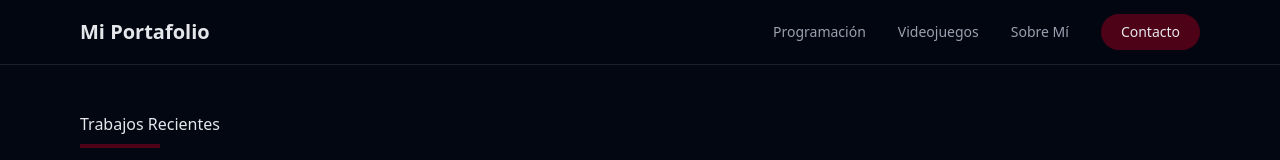
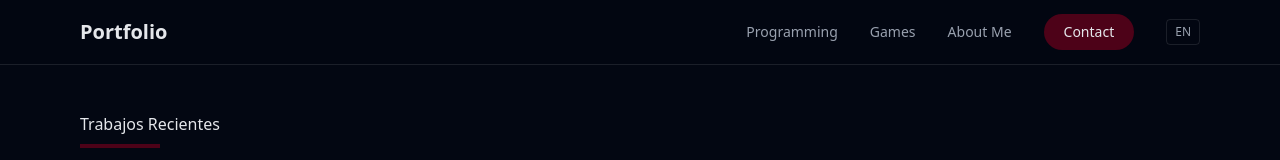
Before and after one commit to JacobHdez/jacobhdez.github.io, a Vue app: page / in a window 1280 px wide. Shown: the top 160 px of the page. Built offline with nearby package versions, Linux system fonts and the light colour scheme.

Commit message:
feat: add button to toggle language, and modify header text

```diff
--- a/src/components/Header.vue
+++ b/src/components/Header.vue
@@ -1,8 +1,13 @@
 <script setup lang="ts">
 import { ref } from 'vue'
+import { useI18n } from 'vue-i18n'
 
+const { locale } = useI18n()
 const isMenuOpen = ref(false)
 
+const toggleLanguage = () => {
+  locale.value = locale.value === 'es' ? 'en' : 'es'
+}
 const toggleMenu = () => {
   isMenuOpen.value = !isMenuOpen.value
 }
@@ -13,16 +18,32 @@ const toggleMenu = () => {
   <nav class="max-w-6xl mx-auto px-4">
     <div class="flex items-center justify-between h-16">
       <a href="/" class="text-xl font-bold text-gray-200 hover:text-rose-950 transition-colors">
-        Mi Portafolio
+        {{ $t('title') }}
       </a>
 
       <div class="hidden md:flex space-x-8 items-center text-sm font-medium text-gray-400">
-        <a href="/" class="hover:text-gray-200 transition-colors">Programación</a>
-        <a href="/" class="hover:text-gray-200 transition-colors">Videojuegos</a>
-        <a href="/" class="hover:text-gray-200 transition-colors">Sobre Mí</a>
+        <a href="/" class="hover:text-gray-200 transition-colors">{{ $t('header.prog') }}</a>
+        <a href="/" class="hover:text-gray-200 transition-colors">{{ $t('header.games') }}</a>
+        <a href="/" class="hover:text-gray-200 transition-colors">{{ $t('header.about') }}</a>
 
-        <a href="/" class="bg-rose-950 hover:opacity-90 text-gray-200 px-5 py-2 rounded-full transition-all">Contacto</a>
+        <a href="/" class="bg-rose-950 hover:opacity-90 text-gray-200 px-5 py-2 rounded-full transition-all">{{ $t('header.contact') }}</a>
+
+
+        <button
+          @click="toggleLanguage"
+          class="border border-white/10 px-2 py-1 rounded text-xs hover:bg-white/5 transition-colors"
+        >
+          {{ locale.toUpperCase() }}
+        </button>
       </div>
+
+      <div class="md:hidden flex space-x-4 items-center text-sm font-medium text-gray-400">
+        <button
+          @click="toggleLanguage"
+          class="md:hidden border border-white/10 px-2 py-1 rounded text-xs hover:bg-white/5 transition-colors"
+        >
+          {{ locale.toUpperCase() }}
+        </button>
 
         <button
           @click="toggleMenu"
@@ -34,17 +55,19 @@ const toggleMenu = () => {
           </svg>
         </button>
       </div>
+
+    </div>
   </nav>
 
   <nav
     v-show="isMenuOpen"
-    class="md:hidden bg-gray-950 border-b border-white/10 px-4 pt-2 pb-6 space-y-1 text-gray-400"
+    class="md:hidden px-4 pt-2 pb-6 space-y-1 text-gray-400"
   >
-    <a href="/" @click="isMenuOpen = false" class="block hover:text-gray-200 transition-colors">Programación</a>
-    <a href="/" @click="isMenuOpen = false" class="block hover:text-gray-200 transition-colors">Videojuegos</a>
-    <a href="/" @click="isMenuOpen = false" class="block hover:text-gray-200 transition-colors">Sobre Mí</a>
+    <a href="/" @click="isMenuOpen = false" class="block hover:text-gray-200 transition-colors">{{ $t('header.prog') }}</a>
+    <a href="/" @click="isMenuOpen = false" class="block hover:text-gray-200 transition-colors">{{ $t('header.games') }}</a>
+    <a href="/" @click="isMenuOpen = false" class="block hover:text-gray-200 transition-colors">{{ $t('header.about') }}</a>
 
-    <a href="/" @click="isMenuOpen = false" class="block bg-rose-950 hover:opacity-90 text-gray-200 text-center py-2 rounded-full transition-all">Contacto</a>
+    <a href="/" @click="isMenuOpen = false" class="block bg-rose-950 hover:opacity-90 text-gray-200 text-center py-2 rounded-full transition-all">{{ $t('header.contact') }}</a>
   </nav>
 </header>
 </template>
--- /dev/null
+++ b/src/i18n/index.ts
@@ -0,0 +1,29 @@
+import { createI18n } from "vue-i18n";
+
+const messages = {
+    en: {
+        title: 'Portfolio',
+        header: {
+            prog: 'Programming',
+            games: 'Games',
+            about: 'About Me',
+            contact: 'Contact'
+        }
+    },
+    es: {
+        title: 'Portafolio',
+        header: {
+            prog: 'Programación',
+            games: 'Videojuegos',
+            about: 'Sobre mí',
+            contact: 'Contacto'
+        }
+    },
+};
+
+export const i18n = createI18n({
+    legacy: false,
+    locale: navigator.language.startsWith('es') ? 'es' : 'en',
+    fallbackLocale: 'en',
+    messages
+});
--- a/src/main.ts
+++ b/src/main.ts
@@ -1,5 +1,9 @@
 import { createApp } from 'vue'
 import './style.css'
 import App from './App.vue'
+import { i18n } from './i18n'
 
-createApp(App).mount('#app')
+const app = createApp(App)
+
+app.use(i18n)
+app.mount('#app')
```
Lines whose indentation alone changed are shown as unchanged.
